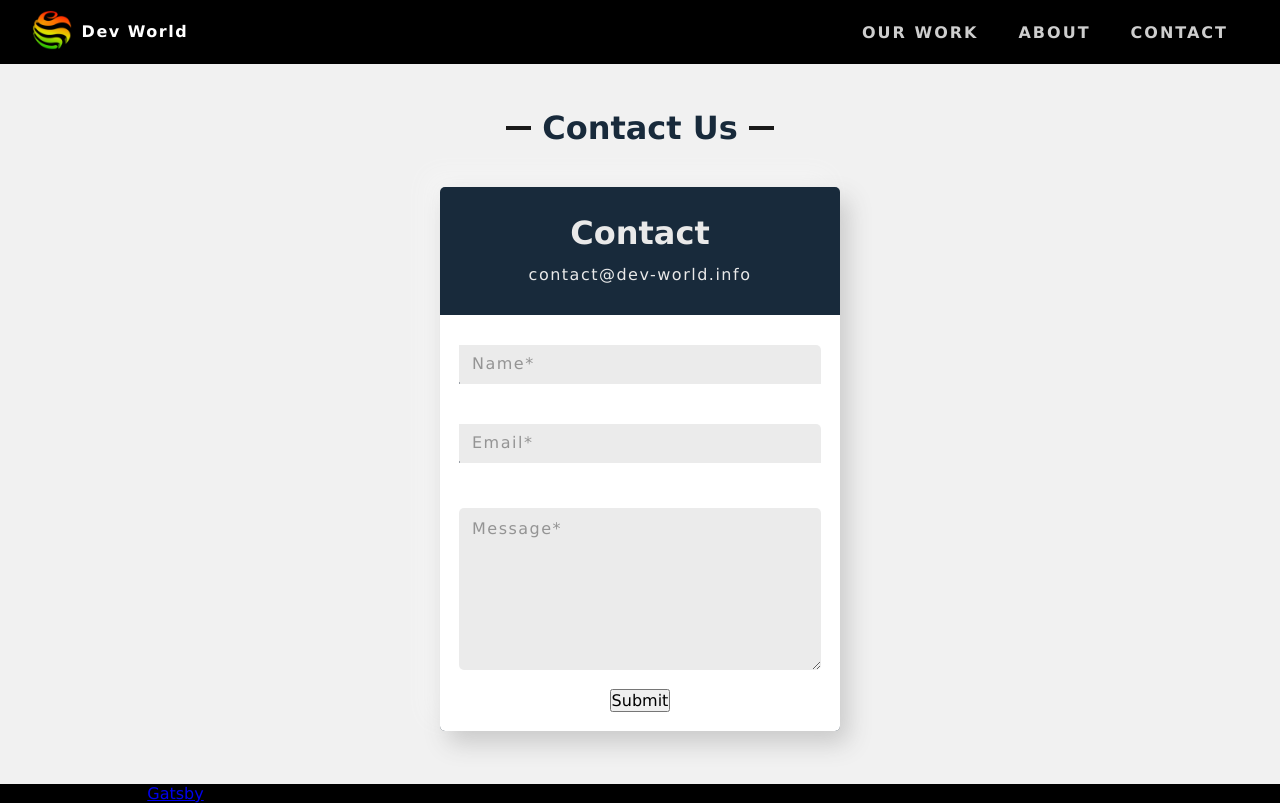
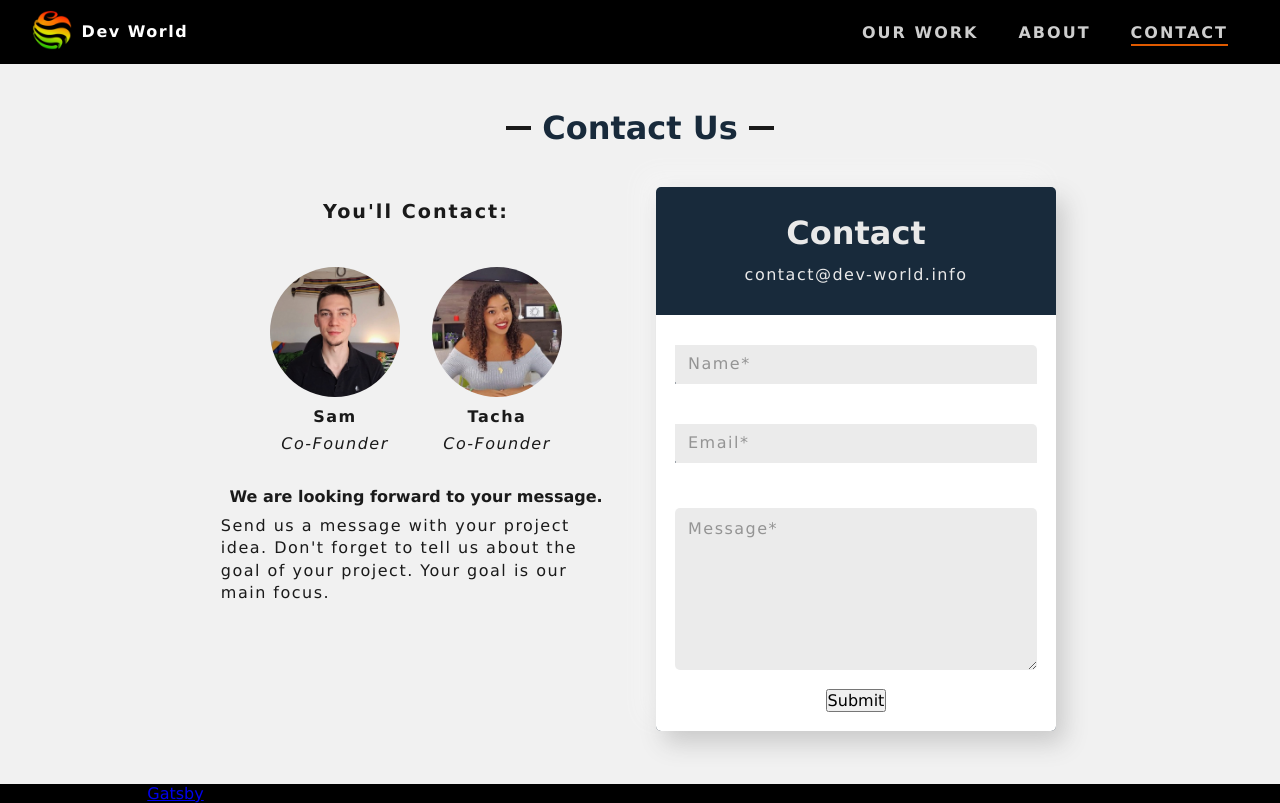
Before and after one commit to samfromaway/dev-world-agency01, a Gatsby site: page /contact in a window 1280 px wide. Built offline with nearby package versions, Linux system fonts and the light colour scheme; Gatsby itself is replaced by a stand-in of ours.

Commit message:
nav edit

```diff
--- a/src/components/card02/Card02.js
+++ b/src/components/card02/Card02.js
@@ -5,10 +5,7 @@ import './card02.css';
 const Card02 = props => {
   return (
     <div className="card02">
-      <div className="card02-img-wrapper">
-        <img src={props.img} alt={props.title} />
-      </div>
-
+      <img src={props.img} alt={props.title} />
       <h3>{props.title}</h3>
       <h4 className="title06">{props.subTitle}</h4>
       <p>{props.desc}</p>
--- a/src/components/nav/NavBar.js
+++ b/src/components/nav/NavBar.js
@@ -24,7 +24,11 @@ const NavBar = props => {
       <ul className={toggleMobileNav()}>
         {props.items.map(item => (
           <li key={item.name}>
-            <Link to={item.path} className="nav-link">
+            <Link
+              to={item.path}
+              className="nav-link"
+              activeClassName="nav-active-link"
+            >
               {item.name}
             </Link>
           </li>
--- a/src/components/nav/nav-bar.css
+++ b/src/components/nav/nav-bar.css
@@ -72,6 +72,20 @@ header img {
   transform: scaleX(1);
 }
 
+.nav-active-link:before {
+  content: '';
+  position: absolute;
+  width: 100%;
+  height: 2px;
+  bottom: 0;
+  left: 0;
+  visibility: hidden;
+  background-color: var(--highlightcolor01);
+  visibility: visible;
+  -webkit-transform: scaleX(1);
+  transform: scaleX(1);
+}
+
 @media screen and (max-width: 855px) {
   .nav {
     justify-content: space-between;
--- a/src/pages/contact.js
+++ b/src/pages/contact.js
@@ -1,7 +1,7 @@
 import React from 'react';
 import Layout from '../components/layout';
 import SEO from '../components/seo';
-//import AboutUsBox from '../components/aboutUsBox/AboutUsBox';
+import AboutBox from '../components/aboutBox/AboutBox';
 import ContactForm from '../components/contactForm/ContactForm';
 
 const Contact = () => (
@@ -11,7 +11,8 @@ const Contact = () => (
       <h2 id="title06" className="title03">
         Contact Us
       </h2>
-      <div class="contact-section">
+      <div className="contact-section">
+        <AboutBox />
         <ContactForm formName="home_page1" />
       </div>
     </section>
```
Also changed, not shown: src/components/card02/card02.css (+5 -4 lines).
